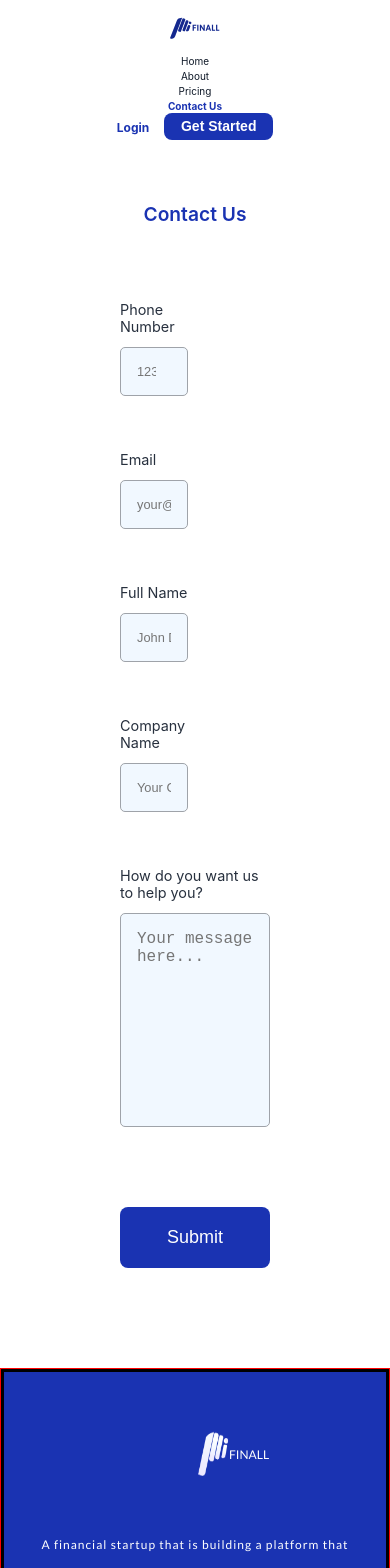
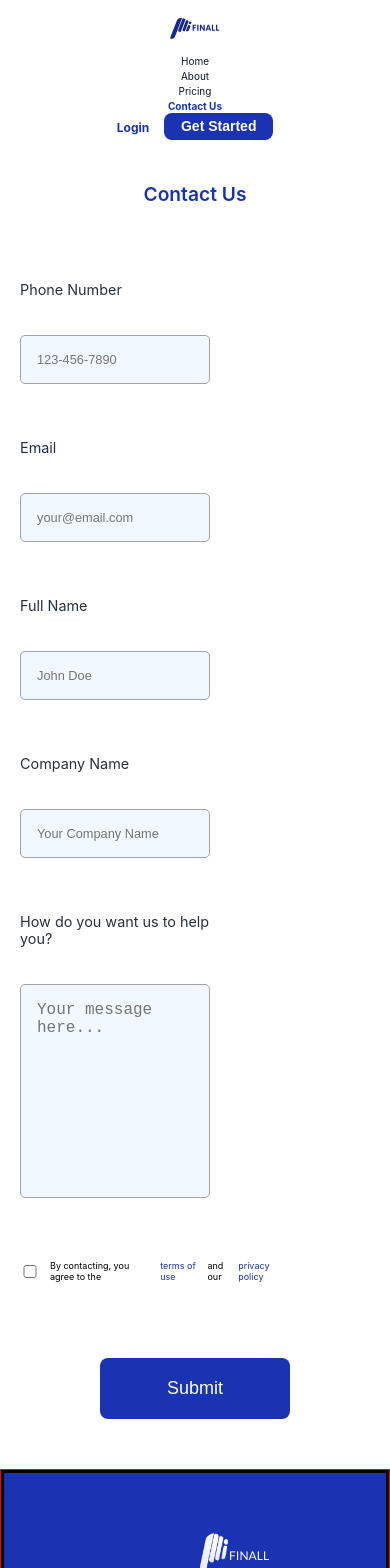
Before and after one commit to FinallNg/finall_frontend, a React (Create React App) app: page /contact in a window 390 px wide. Shown: the top 1568 px of the page. Built offline with nearby package versions, Linux system fonts and the light colour scheme.

Commit message:
480px with about and contact us

```diff
--- a/src/Components/AboutUs/AboutUs.css
+++ b/src/Components/AboutUs/AboutUs.css
@@ -286,6 +286,17 @@
 }
 
 @media screen and (max-width: 480px) {
+
+    .about-page {
+
+        height: 2700px;
+    }
+
+    .about-page-container {
+        height: 75%;
+
+    }
+
     .about-h1 {
         width: 108%;
         margin-left: -20px;
@@ -294,6 +305,7 @@
     .about-h1 h1 {
         width: 100%;
         font-size: 95%;
+        line-height: 30px;
 
     }
 
@@ -314,15 +326,11 @@
         width: 100%;
         height: 100%;
 
-
-
     }
 
     .about-container-front h3 {
         font-size: 76%;
         text-align: center;
-
-
     }
 
     .about-container-front h3:nth-child(2) {
@@ -340,10 +348,14 @@
     .about-content-middle  {
         width: 100%;
         line-height: 30px;
-        margin-top: -40px;
+        margin-top: -30px;
         text-align: center;
         font-size: 80%;
 
+    }
+
+    .about-content-middle h3 {
+        margin-top: -80px;
     }
 
     .about-container-back-h {
@@ -354,6 +366,21 @@
         margin-top: -30px;
 
     }
+    .about-container-img2 {
+        margin-bottom: 50px;
+    }
 
+.about-container-img3 {
+    margin-top: -130px;
+}
+
+.front3 {
+
+    margin-top: -170px;
+    line-height: 25px;
+}
+.aboutus-team {
+    margin-top: -510px;
+}
 
 }
--- a/src/Components/AboutUs/AboutUs.js
+++ b/src/Components/AboutUs/AboutUs.js
@@ -45,19 +45,15 @@ const AboutUs = () => {
           </div>
           <div className='about-container-box about-first-box'>
             <div className='about-container-front'>
-              <h3>
+              <h3 className='front3'>
                 Gain easy access to all your financial data in one platform, make better financial decisions.
               </h3>
               <br/>
-              <h3>
+              <h3 className='front-last'>
                 Stay Ahead of the curve with Finall!
               </h3>
             </div>
-            <div className='about-container-back'>
-              <div className='about-container-img3'>
 
-              </div>
-            </div>
           </div>
 
         </div>
@@ -70,7 +66,10 @@ const AboutUs = () => {
               Our team of young and smart experts is motivated by the mission to make your life easy by helping you keep track of your financial transactions to make better decisions.
             </h3>
           </div>
+
           <Team />
+
+
           <TeamGrid />
           <div className='aboutus-team-head'>
             <h2>Our <span>Mission</span></h2>
@@ -83,9 +82,9 @@ const AboutUs = () => {
 
         </div>
 
-        <NewsLetter />
+
       </div>
-
+      <NewsLetter />
 
 
     </div>
--- a/src/Components/ContactUsPage/ContactUs.css
+++ b/src/Components/ContactUsPage/ContactUs.css
@@ -7,8 +7,6 @@
 .contactus {
     display: flex;
     flex-direction: column;
-    justify-content: space-between;
-    align-items: center;
     padding: 20px 20px 50px;
     gap: 25px;
 }
@@ -22,8 +20,7 @@
     width: 100%;
     display: flex;
     flex-direction: column;
-    justify-content: space-between;
-    align-items: center;
+    align-items: flex-start;
     /* padding: 20px 20px 50px; */
     gap: 25px;
 }
@@ -65,6 +62,35 @@
 .contactus textarea {
     resize: none;
 }
+
+.checkbox-div {
+    display: flex;
+    text-align: left;
+
+}
+
+.checkbox-div input {
+    width: 2%;
+    display: flex;
+
+}
+
+.checkbox-div p {
+    width: 100%;
+    display: flex;
+    align-items: center;
+    margin-top: -20px;
+
+
+
+}
+
+.checkbox-div p span {
+    color: #1A33B2;
+    margin-left: 5px;
+    margin-right: 5px;
+}
+
 
 .contactus button {
     display: block;
@@ -120,3 +146,51 @@
         font-size: 80%;
     }
 }
+
+@media screen and (max-width: 480px){
+
+    .contactus {
+        padding: 0px;
+
+
+    }
+
+    form {
+
+
+    }
+
+    form label {
+        margin-left:-80px;
+        width: 100%;
+
+    }
+
+
+    .contactus input, .contactus textarea {
+    width: 100%;
+    margin-left: -80px;
+    }
+
+
+   .checkbox-div {
+    width: 300%;
+    display: flex;
+    margin: 0px;
+    padding: 0px;
+
+   }
+
+    .checkbox-div p {
+
+      font-size: 9px;
+      width: 300%;
+      margin-left: -20px;
+      display: flex;
+
+}
+.checkbox-div input {
+    margin-left: -110px;
+}
+
+}
--- a/src/Components/ContactUsPage/ContactUs.js
+++ b/src/Components/ContactUsPage/ContactUs.js
@@ -8,6 +8,7 @@ function ContactUs() {
         fullName: '',
         companyName: '',
         message: '',
+
     });
 
     const handleContactForm = (e) => {
@@ -26,6 +27,7 @@ function ContactUs() {
             fullName: '',
             companyName: '',
             message: '',
+
         });
 
     }
@@ -37,7 +39,7 @@ function ContactUs() {
         </div>
 
         <form onSubmit={handleSubmit}>
-        <div>
+
             <label htmlFor="phone">
                 Phone Number
             </label>
@@ -52,9 +54,8 @@ function ContactUs() {
                 required
 
             />
-        </div>
 
-        <div>
+
             <label htmlFor="email">
                 Email
             </label>
@@ -68,9 +69,9 @@ function ContactUs() {
                 placeholder="your@email.com"
                 required
             />
-        </div>
 
-        <div>
+
+
             <label htmlFor="fullname">
                 Full Name
             </label>
@@ -84,9 +85,9 @@ function ContactUs() {
                 placeholder="John Doe"
                 required
             />
-        </div>
 
-        <div>
+
+
             <label htmlFor="companyname">
                 Company Name
             </label>
@@ -100,9 +101,9 @@ function ContactUs() {
                 placeholder="Your Company Name"
                 required
             />
-        </div>
 
-        <div>
+
+
             <label htmlFor="message">
                 How do you want us to help you?
             </label>
@@ -117,7 +118,17 @@ function ContactUs() {
                 required
             >
             </textarea>
-        </div>
+            <div className='checkbox-div'>
+            <input
+                id="check"
+                type="checkbox"
+                value={contact.checkbox}
+                name="checkbox"
+                onChange={handleContactForm}
+                reqguired
+            />
+            <p>By contacting, you agree to the<span>terms of use</span>   and our <span>privacy policy</span></p>
+            </div>
 
         <button>Submit</button>
         </form>
--- a/src/Components/LandingPage/NewsLetter/NewsLetter.css
+++ b/src/Components/LandingPage/NewsLetter/NewsLetter.css
@@ -183,9 +183,12 @@
 }
 @media screen and (max-width:480px){
     .newsletter {
-        gap: 0px;
-        border: 4px solid green;
+        width: 100%;
+    }
+    .newsletter h3 {
+        margin-bottom: 30px;
+        font-size: 17px;
+        font-weight: 500;
     }
 
-
 }
--- a/src/Components/Pricing/Pricing.css
+++ b/src/Components/Pricing/Pricing.css
@@ -288,5 +288,36 @@
 
     }
 
+}
+
+@media screen and (max-width:480px){
+
+    .pricing {
+        flex-direction: column;
+
+
+
+    }
+
+    .pricing-box {
+        margin-top: 100px;
+        height: 384.4px;
+        align-items: center;
+    }
+
+    .pricing-box:nth-child(1){
+        margin-left: 0px;
+        margin-bottom: 0px;
+    }
+.pricing-box:nth-child(2){
+    margin-top: 30px;
 
 }
+
+.pricing-box:nth-child(3){
+    margin-right: 0px;
+    margin-top: 30px;
+}
+
+
+}
```
